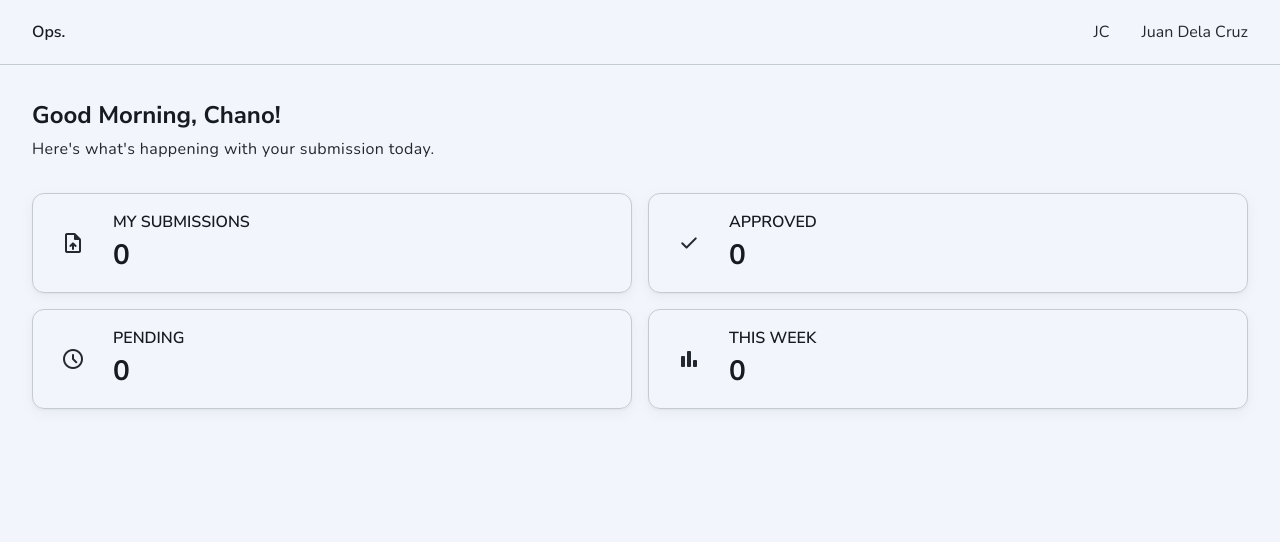
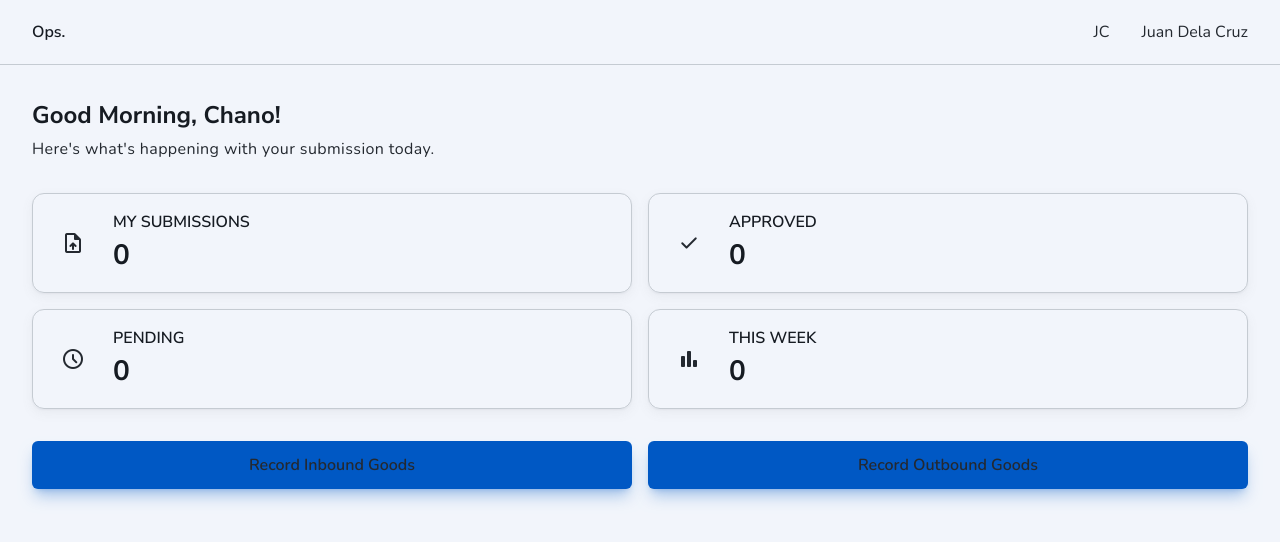
Before and after one commit to cynessa-dev/ops, a Next.js app: page /dashboard/contractor in a window 1280 px wide. Shown: the top 542 px of the page. Built offline with nearby package versions, Linux system fonts and the light colour scheme.

Commit message:
✨ feat: add buttons for recording in and out of goods in employee dashboard

```diff
--- a/app/dashboard/contractor/page.tsx
+++ b/app/dashboard/contractor/page.tsx
@@ -1,4 +1,5 @@
 import Navigation from "@/components/navigation";
+import RecordInAndOut from "@/components/dashboard/contractor/employee/recordInAndOut";
 import SummaryBoard from "@/components/dashboard/contractor/employee/summaryBoard";
 
 export default function Manager() {
@@ -6,6 +7,7 @@ export default function Manager() {
         <main>
             <Navigation />
             <SummaryBoard />
+            <RecordInAndOut />
         </main>
     );
 }
--- /dev/null
+++ b/components/dashboard/contractor/employee/recordInAndOut.tsx
@@ -0,0 +1,20 @@
+'use client';
+
+import Button from "@/components/button";
+
+export default function RecordInAndOut() {
+    function handleRecordInboundGoods() {
+        // Logic for recording inbound goods goes here
+    }
+
+    function handleRecordOutboundGoods() {
+        // Logic for recording outbound goods goes here
+    }
+
+    return (
+        <div className="flex flex-col space-x-4 mx-8 my-4 md:flex-row">
+            <Button type="button" label="Record Inbound Goods" action={ handleRecordInboundGoods } />
+            <Button type="button" label="Record Outbound Goods" action={ handleRecordOutboundGoods } />
+        </div>
+    );
+}
```
